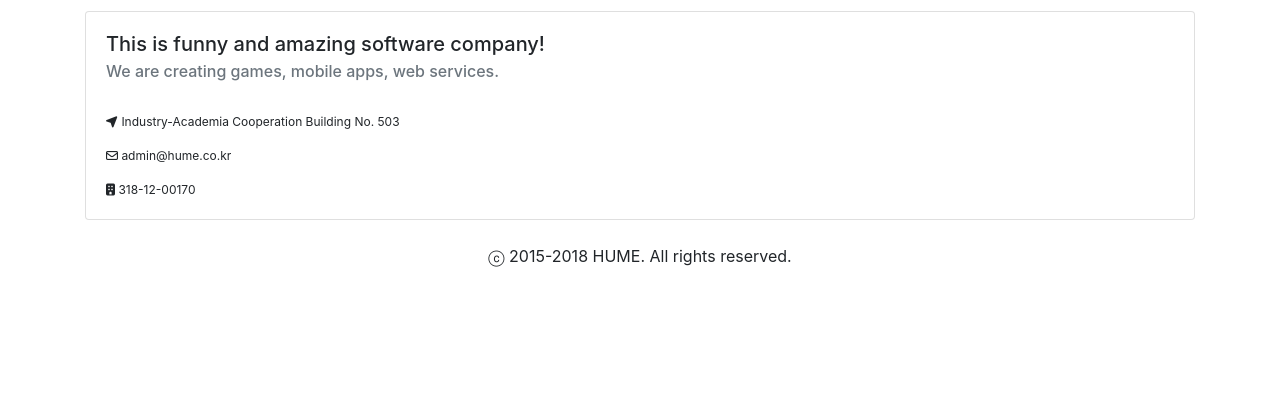
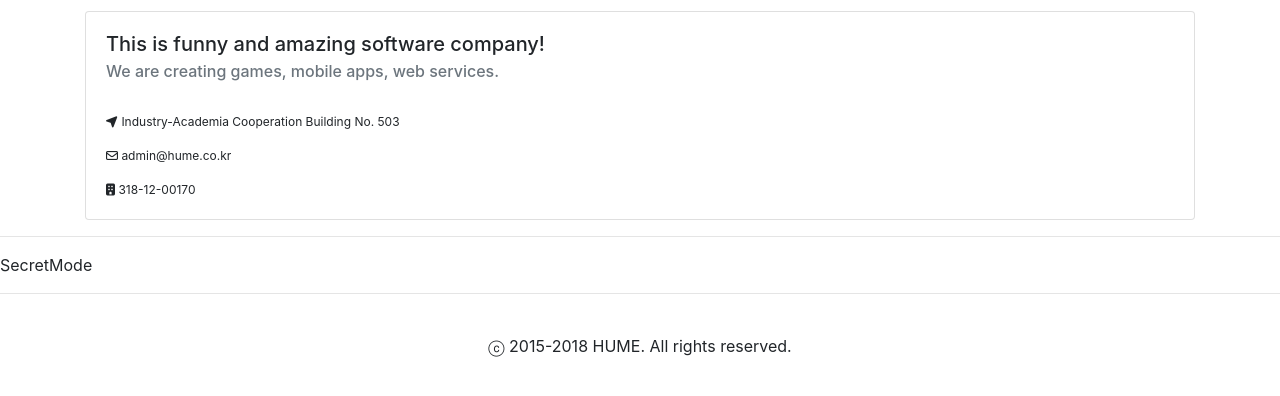
Before and after one commit to nar789/humeintro, a website: page index.html in a window 1280 px wide. Shown: the part 86-482 px from the top of the page. Drawn offline with Linux system fonts and the light colour scheme; files whose address does not match are found by name.

Commit message:
secretmode

```diff
--- a/index.html
+++ b/index.html
@@ -23,6 +23,14 @@
 				</div>
 			</div>
 		</div>
+		<hr>
+		<p>SecretMode</p>
+		<!--
+		<center class="mt-3">
+			<a href="http://hume.co.kr/files/o_r1.zip"><img src='img/down.png'></a>
+		</center>
+		//-->
+		<hr>
 		<br>
 		<div style="text-align: center;">ⓒ 2015-2018 HUME. All rights reserved.</div>
 		<script type="text/javascript" src="js/bootstrap.min.js"></script>
```
Also changed, not shown: img/down.png (added).
